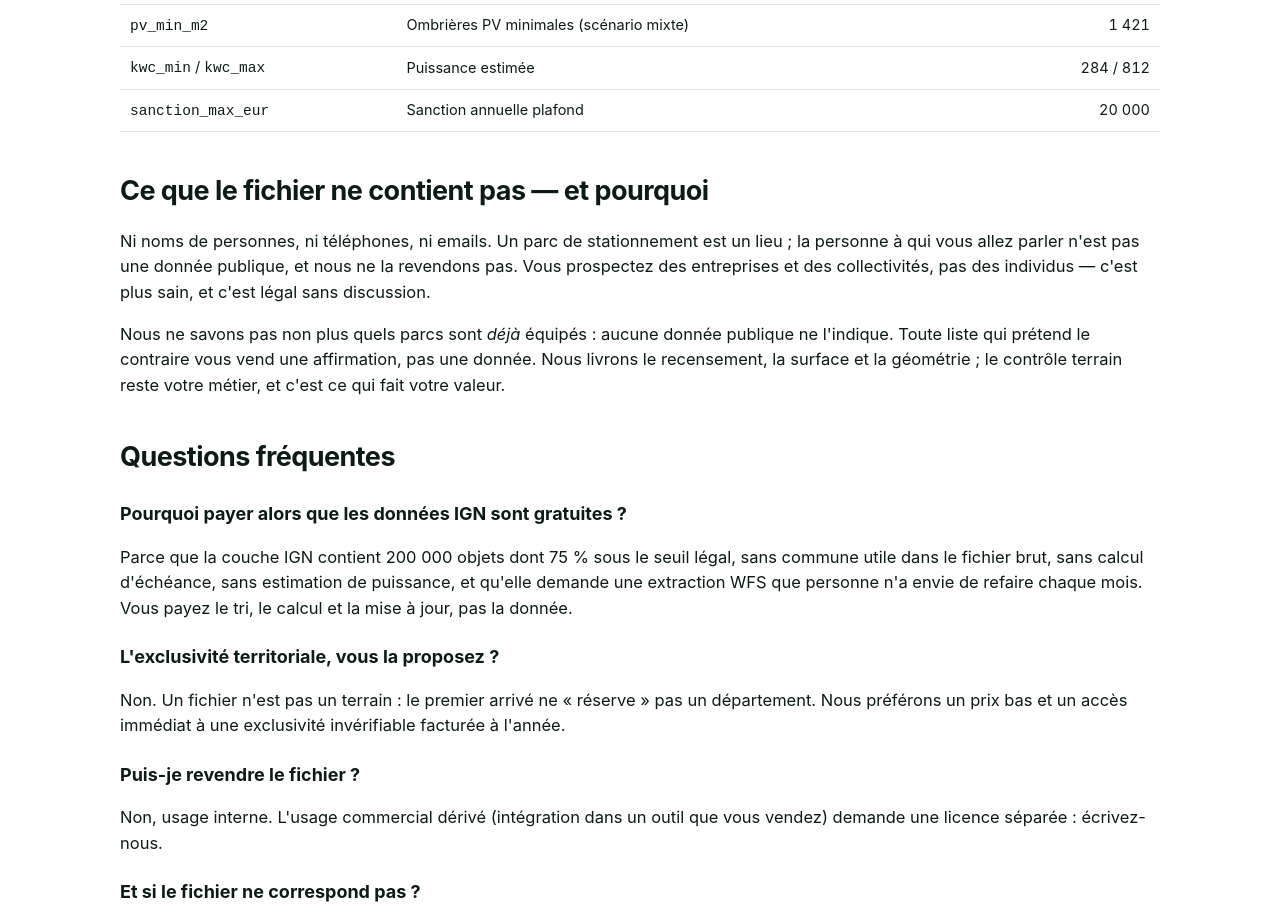
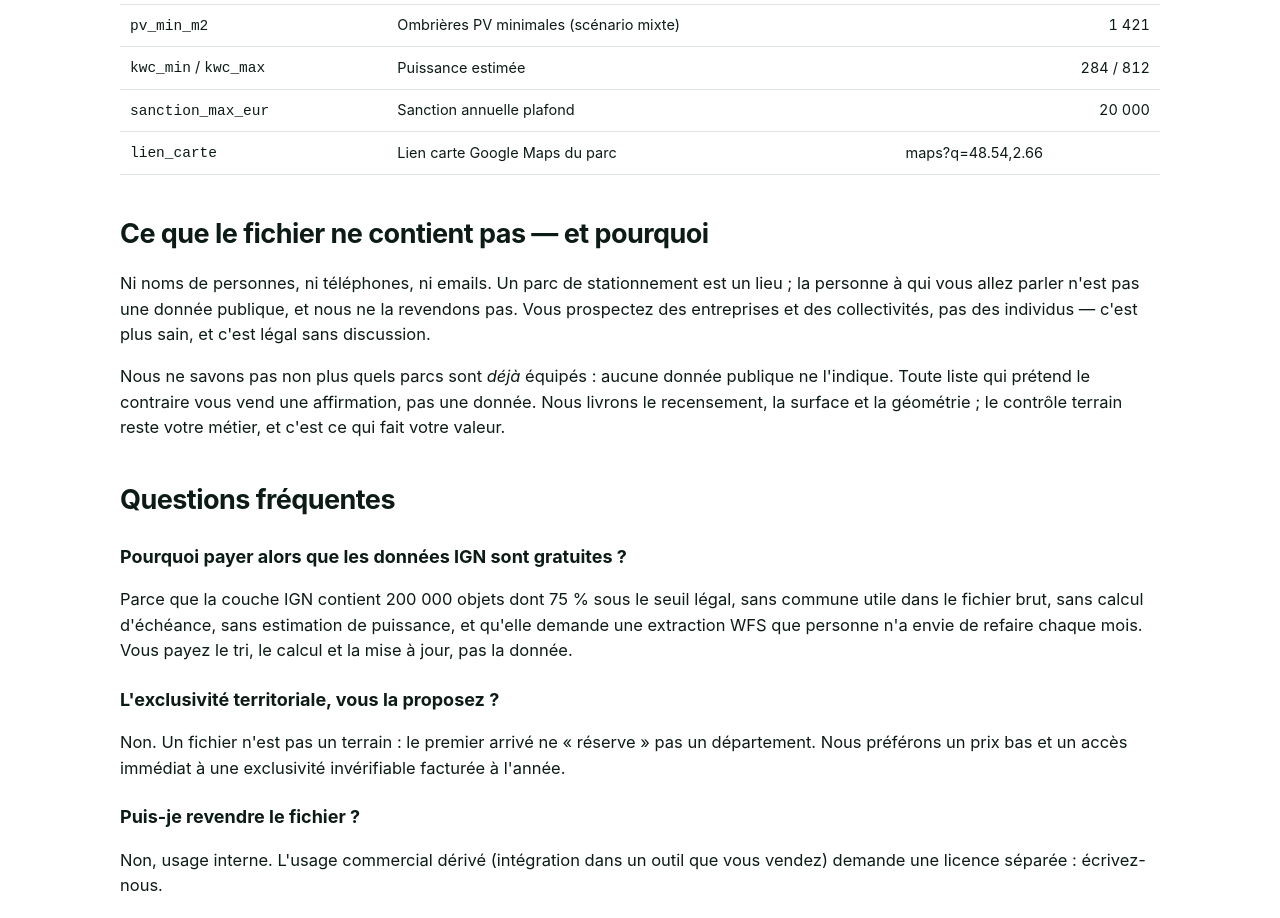
Before and after one commit to mbenfriha/parkings-aper, a plain HTML site: page installateurs.html in a window 1280 px wide. Shown: the part 1200-2118 px from the top of the page. Drawn offline with Linux system fonts and the light colour scheme.

Commit message:
offre: colonne lien carte

```diff
--- a/installateurs.html
+++ b/installateurs.html
@@ -83,6 +83,7 @@ département par département. Nous vous vendons le fichier. C'est tout.</p>
     <tr><td><code>pv_min_m2</code></td><td>Ombrières PV minimales (scénario mixte)</td><td class="num">1 421</td></tr>
     <tr><td><code>kwc_min</code> / <code>kwc_max</code></td><td>Puissance estimée</td><td class="num">284 / 812</td></tr>
     <tr><td><code>sanction_max_eur</code></td><td>Sanction annuelle plafond</td><td class="num">20 000</td></tr>
+    <tr><td><code>lien_carte</code></td><td>Lien carte Google Maps du parc</td><td>maps?q=48.54,2.66</td></tr>
   </tbody>
 </table>
 
```
